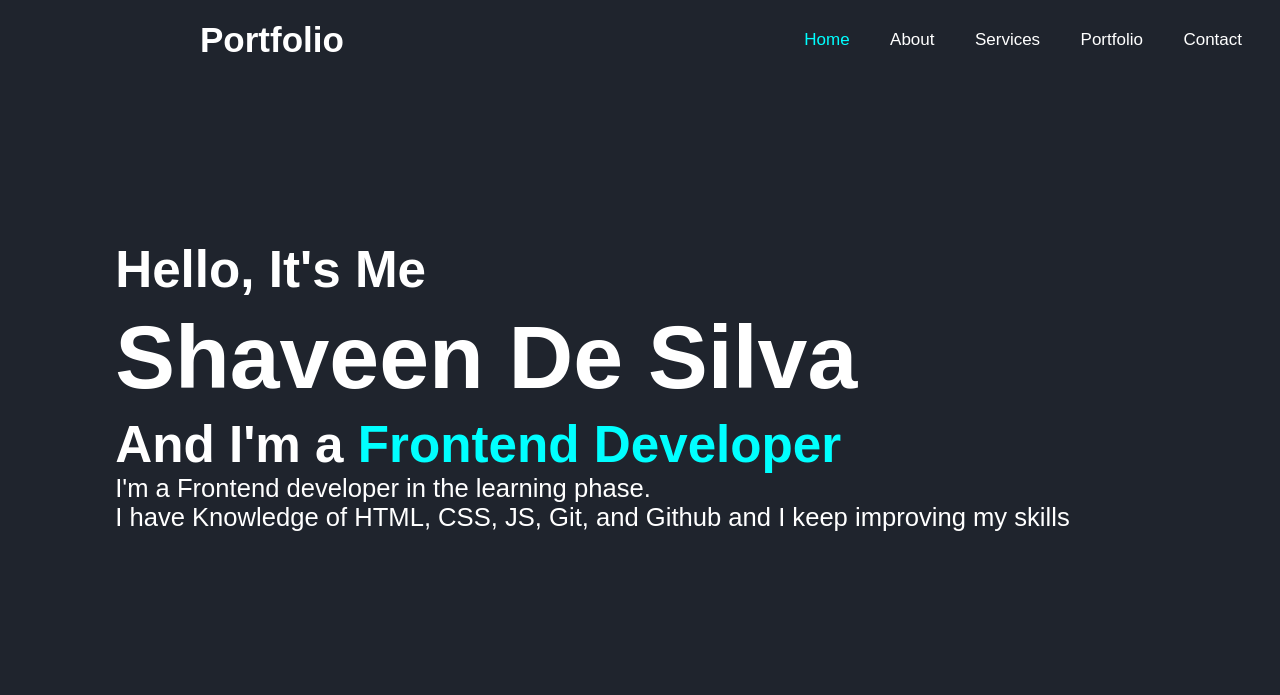
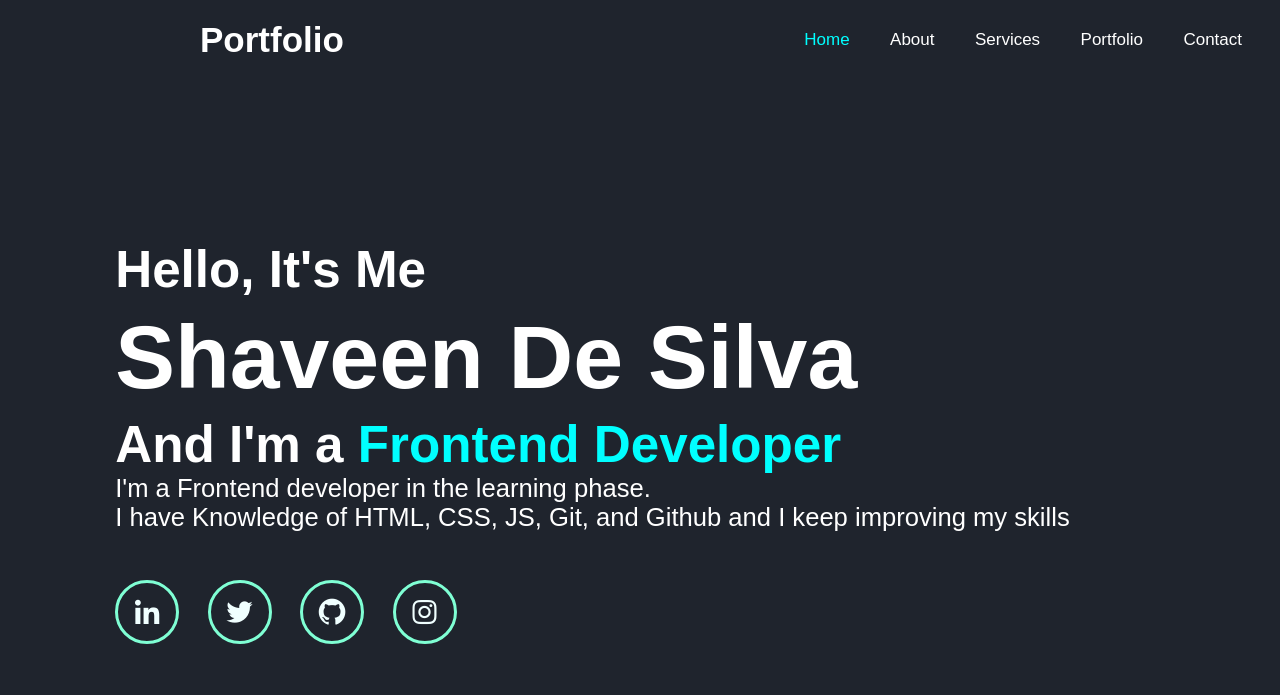
Before and after one commit to Shaveenlk/portfolio, a plain HTML site: page index.html in a window 1280 px wide. Drawn offline with nearby package versions, Linux system fonts and the light colour scheme.

Commit message:
added social box icons
added social box icons and style it.

```diff
--- a/css/style.css
+++ b/css/style.css
@@ -87,3 +87,23 @@ section{
 span{
     color: aqua;
 }
+
+.social-media a{
+    display: inline-flex;
+    justify-content: center;
+    align-items: center;
+    text-decoration: none;
+    width: 4rem;
+    height: 4rem;
+    background: transparent;
+    border: .2rem solid aquamarine;
+    border-radius: 50%;
+    font-size: 2rem;
+    margin: 3rem 1.5rem 3rem 0;
+    color:azure;
+    transition: .5s ease;
+}
+
+.social-media a:hover{
+    background-color: burlywood;
+}
--- a/index.html
+++ b/index.html
@@ -7,6 +7,8 @@
     <title>Portfolio</title>
     <!-- custom css -->
     <link rel="stylesheet" href="css/style.css">
+    <!--Box icons css -->
+    <link rel="stylesheet" href="https://unpkg.com/boxicons@2.1.4/css/boxicons.min.css"/>
 </head>
 <body>
 
@@ -35,6 +37,15 @@
                 I'm a Frontend developer in the learning phase. <br>
                 I have Knowledge of HTML, CSS, JS, Git, and Github and I keep improving my skills
             </p>
+
+
+            <!-- social media icons -->
+            <div class="social-media">
+                <a href="https://www.linkedin.com/in/shaveen-de-silva-a1aa29251/" target="_blank"> <i class="bx bxl-linkedin"> </i> </a>
+                <a href="https://twitter.com/shaveendesilva1" target="_blank"> <i class="bx bxl-twitter"> </i> </a>
+                <a href="https://github.com/shaviyabro" target="_blank"> <i class="bx bxl-github"> </i> </a>
+                <a href="https://www.instagram.com/shaveen_official/" target="_blank"> <i class="bx bxl-instagram" > </i> </a>
+            </div>
         </div>
     </section>
 </body>
```
